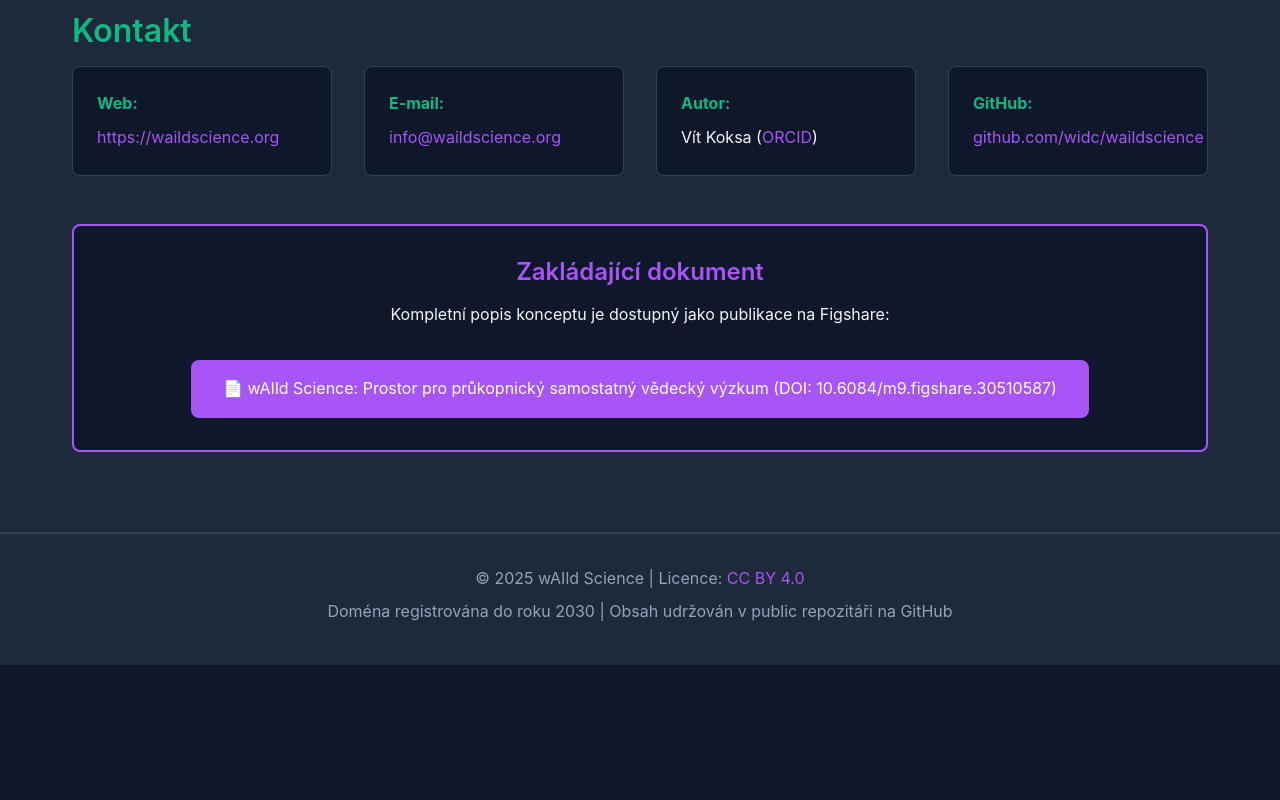
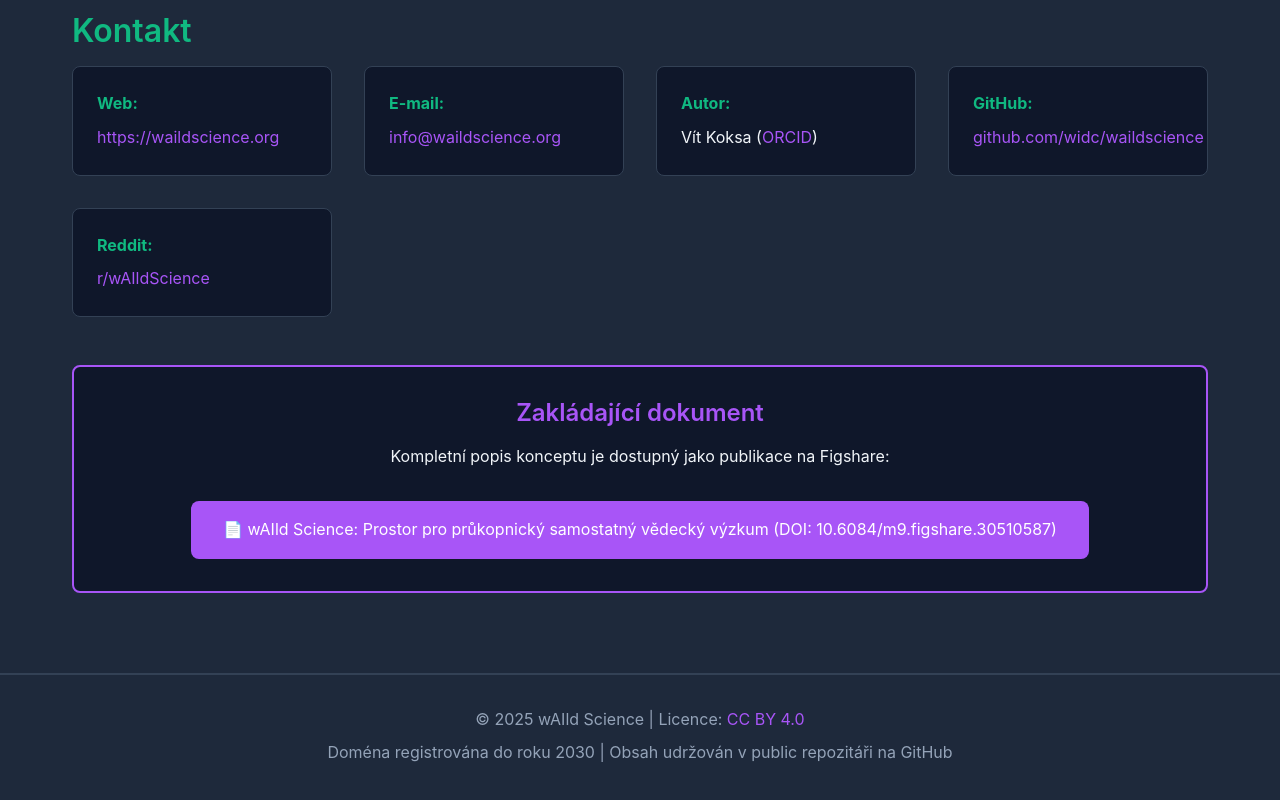
Before and after one commit to widc/waildscience, a plain HTML site: page index.html in a window 1280 px wide. Shown: the part 3558-4358 px from the top of the page. Before the commit the page ends 4223 px from the top, so only its background shows below. Drawn offline with Linux system fonts and the light colour scheme.

Commit message:
Update index.html
reddit

```diff
--- a/index.html
+++ b/index.html
@@ -189,6 +189,9 @@
                     <div class="contact-item">
                         <strong>GitHub:</strong> <a href="https://github.com/widc/waildscience" target="_blank">github.com/widc/waildscience</a>
                     </div>
+                     <div class="contact-item">
+                        <strong>Reddit:</strong> <a href="https://www.reddit.com/r/wAIldScience/">r/wAIldScience</a>
+                    </div>
                 </div>
 
                 <div class="founding-doc">
```
